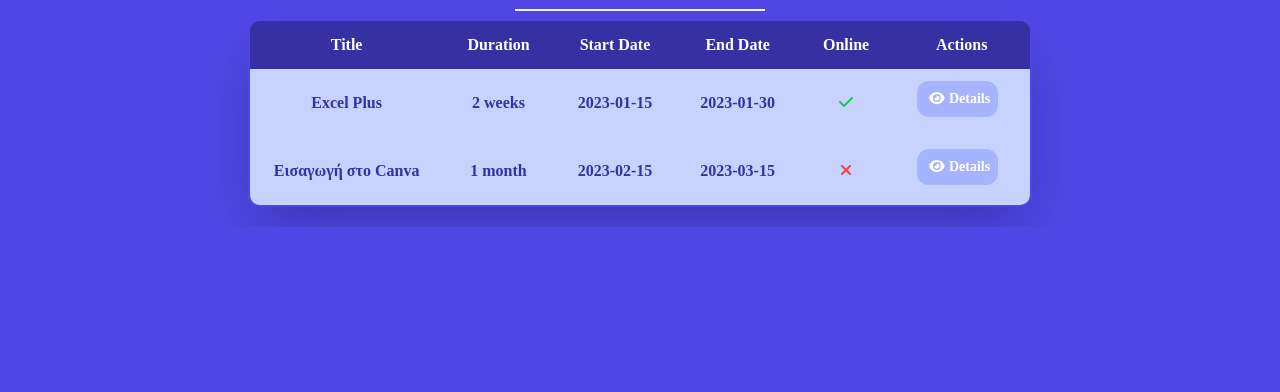
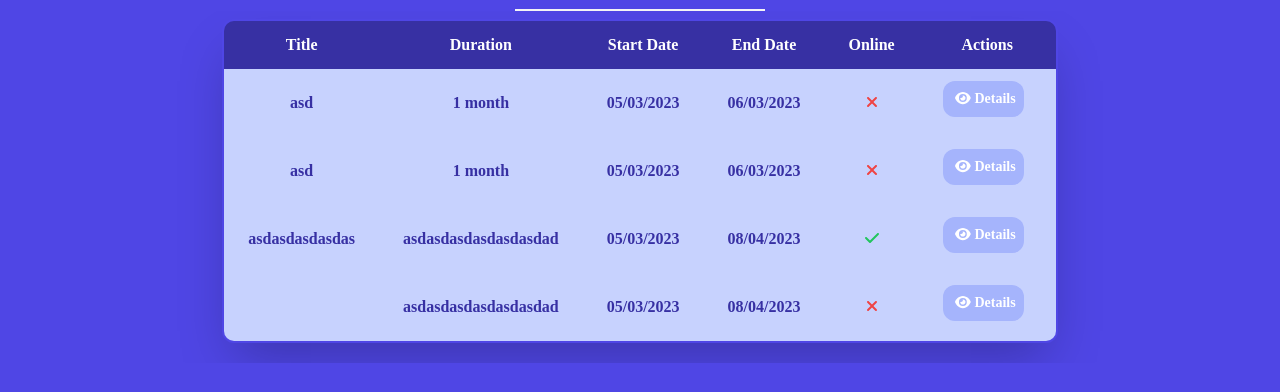
Before and after one commit to ssoc2skatsaberis/TeamProjectReact-main_3, a React (Create React App) app: page / in a window 1280 px wide. Shown: the part 341-733 px from the top of the page. Built offline with nearby package versions, Linux system fonts and the light colour scheme; no server answers; data requests are answered from the project's data file.

Commit message:
some changes to Date & AddCourse
made the input of AddCourse "required"
changed the order date is printed

```diff
--- a/db.json
+++ b/db.json
@@ -91,6 +91,70 @@
       "duration": "1 month",
       "online": false,
       "description": "Το σεμινάριο απευθύνεται σε συμμετέχοντες που επιθυμούν να μάθουν πώς να επεξεργάζονται εικόνες και να δημιουργούν τα δικά τους γραφικά με εύκολο τρόπο. εικόνας. Χρησιμοποιώντας την online πλατφόρμα σχεδιασμού Canva θα φτιάξουμε εύκολα και γρήγορα δελεαστικά δημιουργικά. Αν θέλεις να ανεβάζεις ελκυστικές αναρτήσεις στο διαδίκτυο, αυτό το σεμινάριο είναι φτιαγμένο για σένα!"
+    },
+    {
+      "title": "asd",
+      "imagePath": "images.jpg",
+      "price": {
+        "early_bird": "2",
+        "normal": "5"
+      },
+      "dates": {
+        "start_date": "2023-03-05",
+        "end_date": "2023-03-06"
+      },
+      "duration": "1 month",
+      "online": false,
+      "description": "asdasdad",
+      "id": "TzOl57P"
+    },
+    {
+      "title": "asd",
+      "imagePath": "images.jpg",
+      "price": {
+        "early_bird": "2",
+        "normal": "5"
+      },
+      "dates": {
+        "start_date": "2023-03-05",
+        "end_date": "2023-03-06"
+      },
+      "duration": "1 month",
+      "online": false,
+      "description": "asdasdad",
+      "id": "e6Yo7IL"
+    },
+    {
+      "id": "nQ21jDV",
+      "title": "asdasdasdasdas",
+      "imagePath": "asdasdasdasdasda",
+      "price": {
+        "early_bird": "1",
+        "normal": "3"
+      },
+      "dates": {
+        "start_date": "2023-03-05",
+        "end_date": "2023-04-08"
+      },
+      "duration": "asdasdasdasdasdasdad",
+      "online": true,
+      "description": "asdasdasdasdasd"
+    },
+    {
+      "title": "",
+      "imagePath": "asdasdasdasdasda",
+      "price": {
+        "early_bird": "1",
+        "normal": "3"
+      },
+      "dates": {
+        "start_date": "2023-03-05",
+        "end_date": "2023-04-08"
+      },
+      "duration": "asdasdasdasdasdasdad",
+      "online": false,
+      "description": "asdasdasdasdasd",
+      "id": "AzpkzDM"
     }
   ]
 }
--- a/src/components/CardsItem.js
+++ b/src/components/CardsItem.js
@@ -17,8 +17,8 @@ const CardsItem = ({id, title, imagePath, dates, price, duration, online}) => {
                     <div className='font-semibold p-2'><FontAwesomeIcon icon={faCoins} /> Τιμή {price.normal}€</div>
                 </div>
                 <div className='flex flex-row justify-between text-sm px-8 py-4'>
-                    <div><FontAwesomeIcon icon={faCalendar} /> {dates.start_date}</div>
-                    <div><FontAwesomeIcon icon={faCalendarCheck} /> {dates.end_date}</div>
+                    <div><FontAwesomeIcon icon={faCalendar} /> {dates.start_date.split("-").reverse().join("/")}</div>
+                    <div><FontAwesomeIcon icon={faCalendarCheck} /> {dates.end_date.split("-").reverse().join("/")}</div>
                 </div>
                 <div className='flex flex-row justify-between text-sm px-8 py-4'>
                     <div><b>Διάρκεια:</b> {duration} </div>
--- a/src/components/CoursePractisePage.js
+++ b/src/components/CoursePractisePage.js
@@ -29,6 +29,7 @@ export default function CoursePractisePage(){
         // .then(navigate("/courses/01"))
     },[]);
 
+
     if (!course) {
         return(
             <div><LoadingSpinner/></div>
@@ -48,11 +49,11 @@ export default function CoursePractisePage(){
                             <li className="py-2 flex flex-col">
                             <div className="flex items-center">
                                 <div><span className="text-normal font-semibold inline-block py-1 px-2 uppercase rounded-full text-slate-100 bg-indigo-600 mr-3"><i className="fa-solid fa-calendar-minus"></i></span></div>
-                        <div><h4 className="text-slate-600 hover:text-indigo-500 font-semibold hover:underline text-normal">Start Date:<span>{course.dates.start_date}</span></h4></div></div></li>
+                        <div><h4 className="text-slate-600 hover:text-indigo-500 font-semibold hover:underline text-normal">Start Date:<span>{course.dates.start_date.split("-").reverse().join("/")}</span></h4></div></div></li>
                         <li className="py-2 flex flex-col">
                             <div className="flex items-center">
                                 <div><span className="text-normal font-semibold inline-block py-1 px-2 uppercase rounded-full text-slate-100 bg-indigo-600 mr-3"><i className="fa-solid fa-calendar-plus"></i></span></div>
-                        <div><h4 className="text-slate-600 hover:text-indigo-500 font-semibold hover:underline text-normal">End Date:<span>{course.dates.end_date}</span></h4></div></div></li>
+                        <div><h4 className="text-slate-600 hover:text-indigo-500 font-semibold hover:underline text-normal">End Date:<span>{course.dates.end_date.split("-").reverse().join("/")}</span></h4></div></div></li>
                         <li className="py-2 flex flex-col">
                             <div className="flex items-center">
                                 <div><span className="text-normal font-semibold inline-block py-1 px-2 uppercase rounded-full text-slate-100 bg-indigo-600 mr-3"><i className="fa-solid fa-clock"></i></span></div>
--- a/src/components/CourseTable.js
+++ b/src/components/CourseTable.js
@@ -41,7 +41,7 @@ useEffect(()=>{
                             </thead>
                             <tbody className="text-indigo-800 text-center">
                                 {courses.length && courses.map((item) =>{
-                                     return (<CourseItem key={item.id} title={item.title} duration={item.duration} start_date ={item.dates.start_date} end_date={item.dates.end_date} online={item.online} id={item.id}/>)
+                                     return (<CourseItem key={item.id} title={item.title} duration={item.duration} start_date ={item.dates.start_date.split("-").reverse().join("/")} end_date={item.dates.end_date.split("-").reverse().join("/")} online={item.online} id={item.id}/>)
                                 }
 
                                 )}
```
Also changed, not shown: src/components/AddNewCourse.js (+9 -8 lines), src/components/editPage.js (+2 -17 lines).
